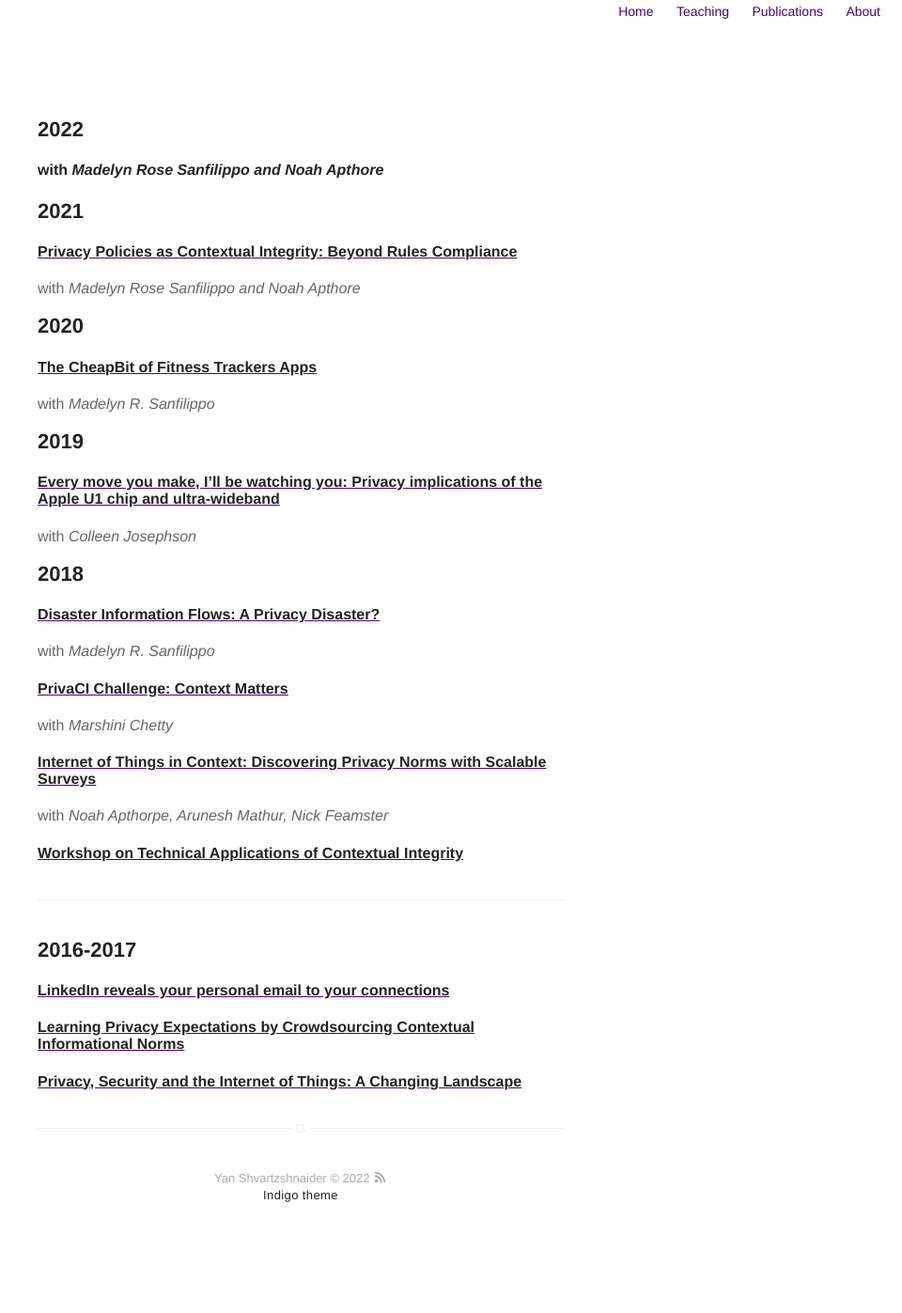
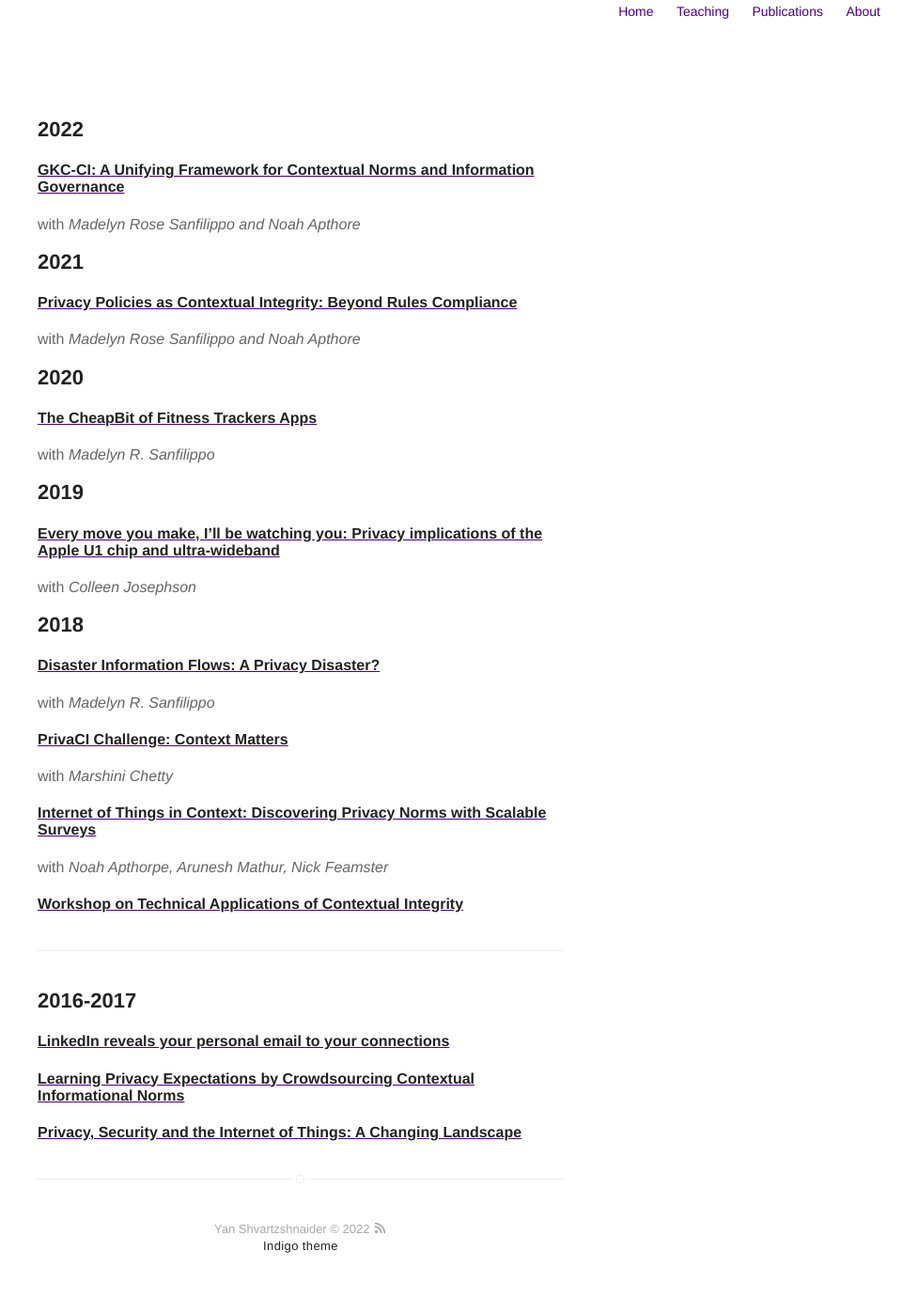
Before and after one commit to yansh/website, a Jekyll site: the page built from blogposts.html, in a window 1280 px wide. Shown: the whole page at 94% size, without its empty margins (320-1280 px from the left). Built offline with Jekyll 4.4.1, drawn with Linux system fonts in a browser that asks for light colours; before the commit the page ends 1343 px from its top, so only the background shows below that.

Commit message:
blog post update

```diff
--- a/blogposts.html
+++ b/blogposts.html
@@ -6,7 +6,7 @@ title: Posts
 <section class="list">
   <h2>2022</h2><a class = "url" target= "_blank"
 			href="https://informationmatters.org/2022/04/gkc-ci-a-unifying-framework-for-contextual-norms-and-information-governance/">
-		<h4 class="title"GKC-CI: A Unifying Framework for Contextual Norms and Information Governance
+	  <h4 class="title">GKC-CI: A Unifying Framework for Contextual Norms and Information Governance
 		</h4></a> with <i>Madelyn Rose
 		Sanfilippo and Noah Apthore</i>
 	<h2>2021</h2><a class = "url" target= "_blank"
```
